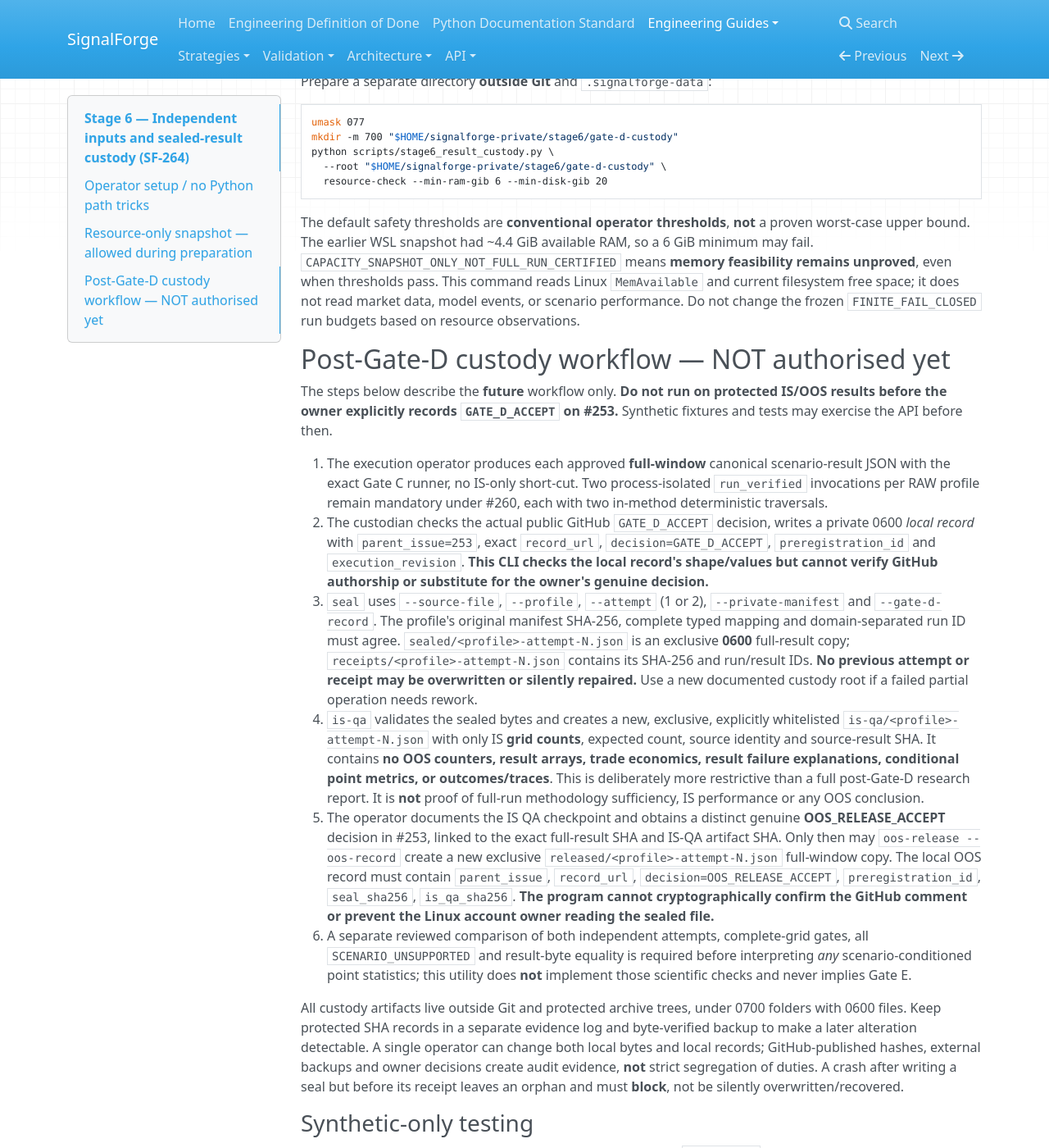
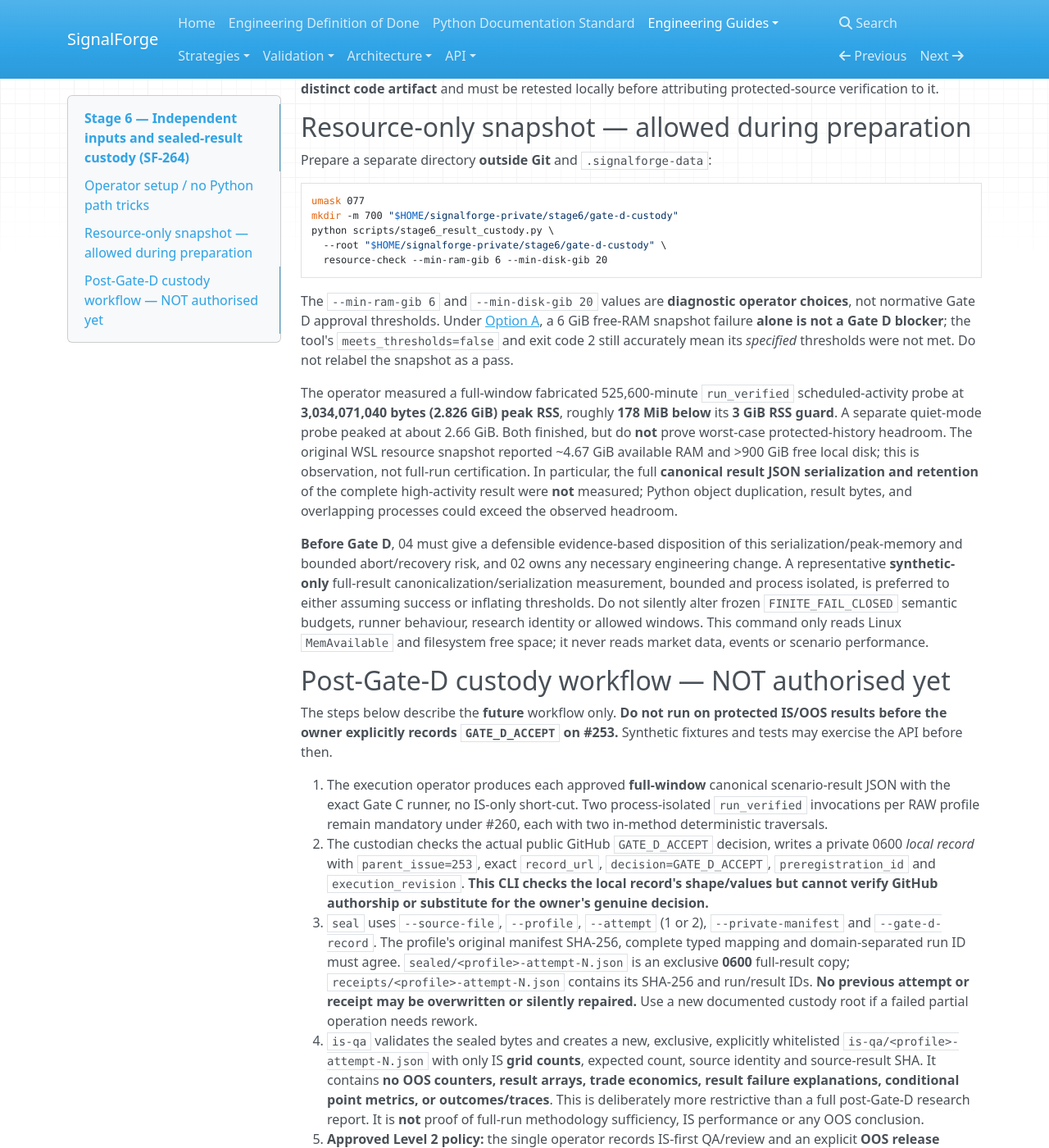
Before and after one commit to harishkamathuk/signalforge, an MkDocs documentation site: the page built from docs/engineering/stage6-result-custody.md, in a window 1280 px wide and 1400 px high, scrolled down 941 px. Shown: the whole window at 82% size. Built offline with MkDocs 1.6.1, drawn with Linux system fonts in a browser that asks for light colours; nearby versions of some CDN libraries; some of the changed text lies outside the part shown.

Commit message:
docs(stage6): qualify capacity evidence and align custody with proportionality

````diff
--- a/docs/engineering/stage6-result-custody.md
+++ b/docs/engineering/stage6-result-custody.md
@@ -2,8 +2,13 @@
 
 **Status:** tooling for preparation and synthetic testing only; **Gate D historical
 execution remains withheld** until an explicit separate decision under [#253](https://github.com/harishkamathuk/signalforge/issues/253).
-The 00.01 [solo-developer assurance protocol](https://github.com/harishkamathuk/signalforge/issues/253#issuecomment-6711344205)
-allows an operator-attested second algorithmic pass but **not** a claim of independent human review.
+The 00.01 [solo-developer assurance protocol](https://github.com/harishkamathuk/signalforge/issues/253#issuecomment-6711344205),
+as narrowed by the later [Option A decision](https://github.com/harishkamathuk/signalforge/issues/253#issuecomment-6727241981),
+allows operator-attested independent **algorithmic** checks without implying
+independent human inspection of protected bytes. Stage 6 remains **Level 2 formal
+validation**, with one explicit pre-execution Gate D and later Gate E acceptance.
+Existing SHA evidence and a byte-verified encrypted external copy may be reused;
+neither an extra physical backup nor a second human custodian is a default gate.
 
 This guide covers two standard-library scripts under repository-root `scripts/`:
 
@@ -52,13 +57,33 @@
   resource-check --min-ram-gib 6 --min-disk-gib 20
 ```
 
-The default safety thresholds are **conventional operator thresholds**, **not** a
-proven worst-case upper bound. The earlier WSL snapshot had ~4.4 GiB available RAM,
-so a 6 GiB minimum may fail. `CAPACITY_SNAPSHOT_ONLY_NOT_FULL_RUN_CERTIFIED`
-means **memory feasibility remains unproved**, even when thresholds pass.
-This command reads Linux `MemAvailable` and current filesystem free space;
-it does not read market data, model events, or scenario performance. Do not
-change the frozen `FINITE_FAIL_CLOSED` run budgets based on resource observations.
+The `--min-ram-gib 6` and `--min-disk-gib 20` values are **diagnostic
+operator choices**, not normative Gate D approval thresholds. Under
+[Option A](https://github.com/harishkamathuk/signalforge/issues/253#issuecomment-6727241981),
+a 6 GiB free-RAM snapshot failure **alone is not a Gate D blocker**; the
+tool's `meets_thresholds=false` and exit code 2 still accurately mean its
+*specified* thresholds were not met. Do not relabel the snapshot as a pass.
+
+The operator measured a full-window fabricated 525,600-minute
+`run_verified` scheduled-activity probe at **3,034,071,040 bytes (2.826 GiB)
+peak RSS**, roughly **178 MiB below** its **3 GiB RSS guard**. A separate
+quiet-mode probe peaked at about 2.66 GiB. Both finished, but do **not**
+prove worst-case protected-history headroom. The original WSL resource snapshot
+reported ~4.67 GiB available RAM and >900 GiB free local disk; this
+is observation, not full-run certification. In particular, the full **canonical
+result JSON serialization and retention** of the complete high-activity result
+were **not** measured; Python object duplication, result bytes, and overlapping
+processes could exceed the observed headroom.
+
+**Before Gate D**, 04 must give a defensible evidence-based disposition of this
+serialization/peak-memory and bounded abort/recovery risk, and 02 owns any
+necessary engineering change. A representative **synthetic-only** full-result
+canonicalization/serialization measurement, bounded and process isolated,
+is preferred to either assuming success or inflating thresholds. Do not
+silently alter frozen `FINITE_FAIL_CLOSED` semantic budgets, runner behaviour,
+research identity or allowed windows. This command only reads Linux
+`MemAvailable` and filesystem free space; it never reads market
+data, events or scenario performance.
 
 ## Post-Gate-D custody workflow — **NOT authorised yet**
 
@@ -89,26 +114,36 @@
    conditional point metrics, or outcomes/traces**. This is deliberately more
    restrictive than a full post-Gate-D research report. It is **not** proof of
    full-run methodology sufficiency, IS performance or any OOS conclusion.
-5. The operator documents the IS QA checkpoint and obtains a distinct genuine
-   **OOS_RELEASE_ACCEPT** decision in #253, linked to the exact full-result
-   SHA and IS-QA artifact SHA. Only then may `oos-release --oos-record` create
-   a new exclusive `released/<profile>-attempt-N.json` full-window copy.
-   The local OOS record must contain `parent_issue`, `record_url`,
-   `decision=OOS_RELEASE_ACCEPT`, `preregistration_id`, `seal_sha256`,
-   `is_qa_sha256`. **The program cannot cryptographically confirm the GitHub
-   comment or prevent the Linux account owner reading the sealed file.**
+5. **Approved Level 2 policy:** the single operator records IS-first QA/review
+   and an explicit **OOS release checkpoint** bound to each sealed full-result
+   SHA and IS-QA artifact SHA, before viewing OOS performance. This checkpoint
+   is not a second default **project-owner research-approval gate** under
+   Option A. **Existing CLI limitation:** `oos-release --oos-record` still
+   requires a genuine separate parent-issue `OOS_RELEASE_ACCEPT` comment,
+   linked through a local record with `parent_issue`, `record_url`,
+   `preregistration_id`, `seal_sha256`, and `is_qa_sha256`. The CLI does not
+   authenticate GitHub authorship and cannot stop the Linux account owner
+   reading the seal. **Do not forge a comment, bypass the CLI, or claim the
+   approved simpler checkpoint works with this version.** Before any release
+   using this utility, either comply with its genuine existing record rule
+   or have 02 separately review and authorise a scoped tooling alignment.
+   This outstanding tooling/policy mismatch must be disclosed in the Gate D
+   packet. An `OOS_RELEASE_ACCEPT` comment does not substitute for Gate D.
 6. A separate reviewed comparison of both independent attempts, complete-grid
    gates, all `SCENARIO_UNSUPPORTED` and result-byte equality is required
    before interpreting *any* scenario-conditioned point statistics; this utility
    does **not** implement those scientific checks and never implies Gate E.
 
 All custody artifacts live outside Git and protected archive trees, under 0700
-folders with 0600 files. Keep protected SHA records in a separate evidence log
-and byte-verified backup to make a later alteration detectable. A single
-operator can change both local bytes and local records; GitHub-published hashes,
-external backups and owner decisions create audit evidence, **not** strict
-segregation of duties. A crash after writing a seal but before its receipt leaves
-an orphan and must **block**, not be silently overwritten/recovered.
+folders with 0600 files, as enforced by this existing utility. Retain
+tamper-evident result hashes and recorded checkpoints. The separately encrypted
+USB backup and independent-algorithmic protected source checks have **already
+been reported by the operator** in #260; preserve their hashes and evidence
+qualification, but **do not mandate another external backup as a ceremony**.
+A single operator can change local bytes and records; hashes and backups
+support later detection but are **not** segregation of duties. A crash after
+writing a seal but before its receipt leaves an orphan and must **block**, not
+be silently overwritten/recovered.
 
 ### Synthetic-only testing
 
````
